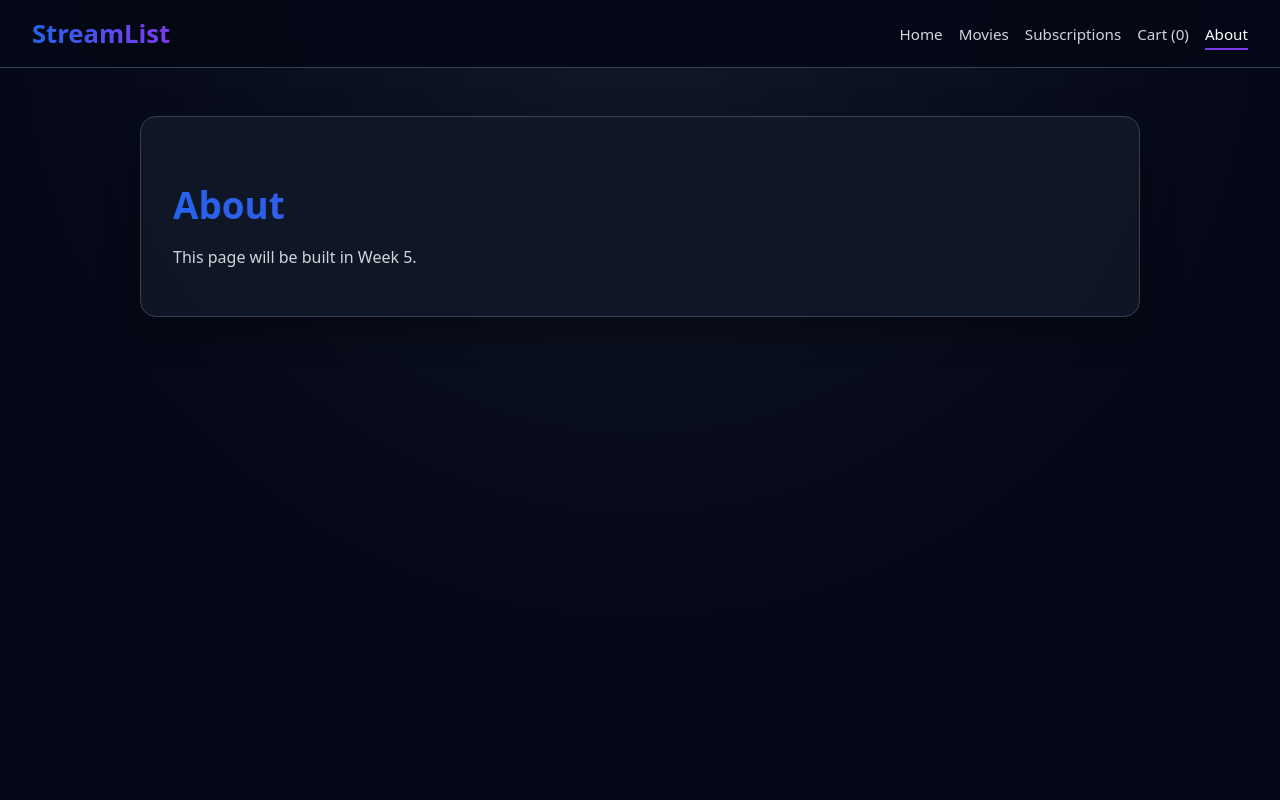
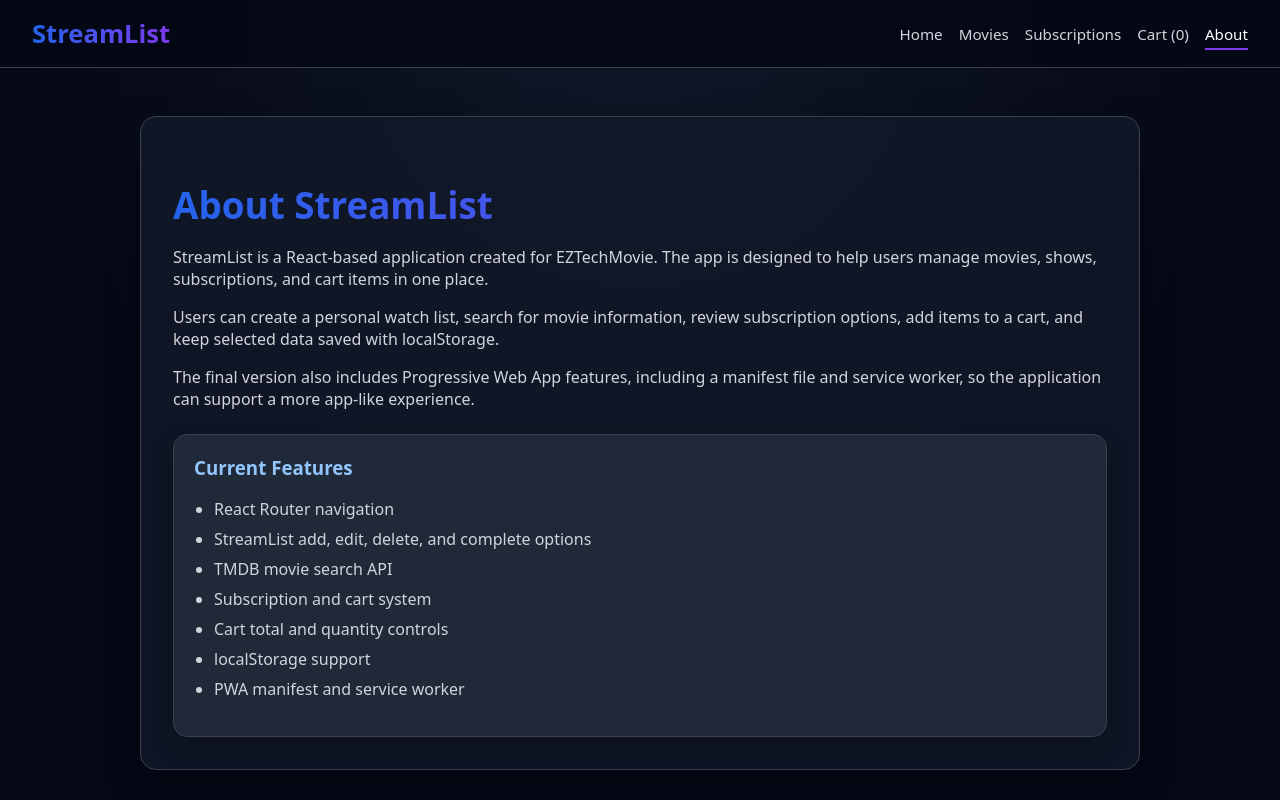
Before and after one commit to HelzerT1/StreamList, a React (Create React App) app: page /about in a window 1280 px wide. Built offline with nearby package versions, Linux system fonts and the light colour scheme.

Commit message:
Added PWA support and completed About Page

```diff
--- a/src/App.css
+++ b/src/App.css
@@ -271,3 +271,25 @@
   text-align: right;
   color: #93c5fd;
 }
+.about-card {
+  background: var(--card-light);
+  border: 1px solid var(--border);
+  border-radius: 14px;
+  padding: 1.25rem;
+  margin-top: 1.5rem;
+  box-shadow: 0 10px 25px rgba(0, 0, 0, 0.25);
+}
+
+.about-card h3 {
+  margin-top: 0;
+  color: #93c5fd;
+}
+
+.about-card ul {
+  padding-left: 1.25rem;
+}
+
+.about-card li {
+  margin-bottom: 0.5rem;
+  color: #d1d5db;
+}
--- a/src/App.js
+++ b/src/App.js
@@ -11,7 +11,12 @@
 function App() {
   const [cartItems, setCartItems] = useState(() => {
     const savedCart = localStorage.getItem("cartItems");
-    return savedCart ? JSON.parse(savedCart) : [];
+
+    if (savedCart) {
+      return JSON.parse(savedCart);
+    }
+
+    return [];
   });
 
   const [warning, setWarning] = useState("");
@@ -19,6 +24,11 @@
   useEffect(() => {
     localStorage.setItem("cartItems", JSON.stringify(cartItems));
   }, [cartItems]);
+
+  const cartCount = cartItems.reduce(
+    (total, item) => total + item.quantity,
+    0
+  );
 
   const addToCart = (product) => {
     const isSubscription = product.id <= 4;
@@ -76,7 +86,7 @@
 
   return (
     <BrowserRouter>
-      <Layout cartCount={cartItems.length}>
+      <Layout cartCount={cartCount}>
         <Routes>
           <Route path="/" element={<StreamList />} />
           <Route path="/movies" element={<Movies />} />
--- a/src/index.js
+++ b/src/index.js
@@ -9,3 +9,16 @@
     <App />
   </React.StrictMode>
 );
+
+if ("serviceWorker" in navigator) {
+  window.addEventListener("load", () => {
+    navigator.serviceWorker
+      .register("/service-worker.js")
+      .then(() => {
+        console.log("Service Worker registered successfully.");
+      })
+      .catch((error) => {
+        console.log("Service Worker registration failed:", error);
+      });
+  });
+}
--- a/src/pages/About.js
+++ b/src/pages/About.js
@@ -3,8 +3,38 @@
 function About() {
   return (
     <section>
-      <h1>About</h1>
-      <p>This page will be built in Week 5.</p>
+      <h1>About StreamList</h1>
+
+      <p>
+        StreamList is a React-based application created for EZTechMovie. The app
+        is designed to help users manage movies, shows, subscriptions, and cart
+        items in one place.
+      </p>
+
+      <p>
+        Users can create a personal watch list, search for movie information,
+        review subscription options, add items to a cart, and keep selected data
+        saved with localStorage.
+      </p>
+
+      <p>
+        The final version also includes Progressive Web App features, including
+        a manifest file and service worker, so the application can support a more
+        app-like experience.
+      </p>
+
+      <div className="about-card">
+        <h3>Current Features</h3>
+        <ul>
+          <li>React Router navigation</li>
+          <li>StreamList add, edit, delete, and complete options</li>
+          <li>TMDB movie search API</li>
+          <li>Subscription and cart system</li>
+          <li>Cart total and quantity controls</li>
+          <li>localStorage support</li>
+          <li>PWA manifest and service worker</li>
+        </ul>
+      </div>
     </section>
   );
 }
```
Also changed, not shown: public/service-worker.js (added, +35 -0 lines), public/manifest.json.
